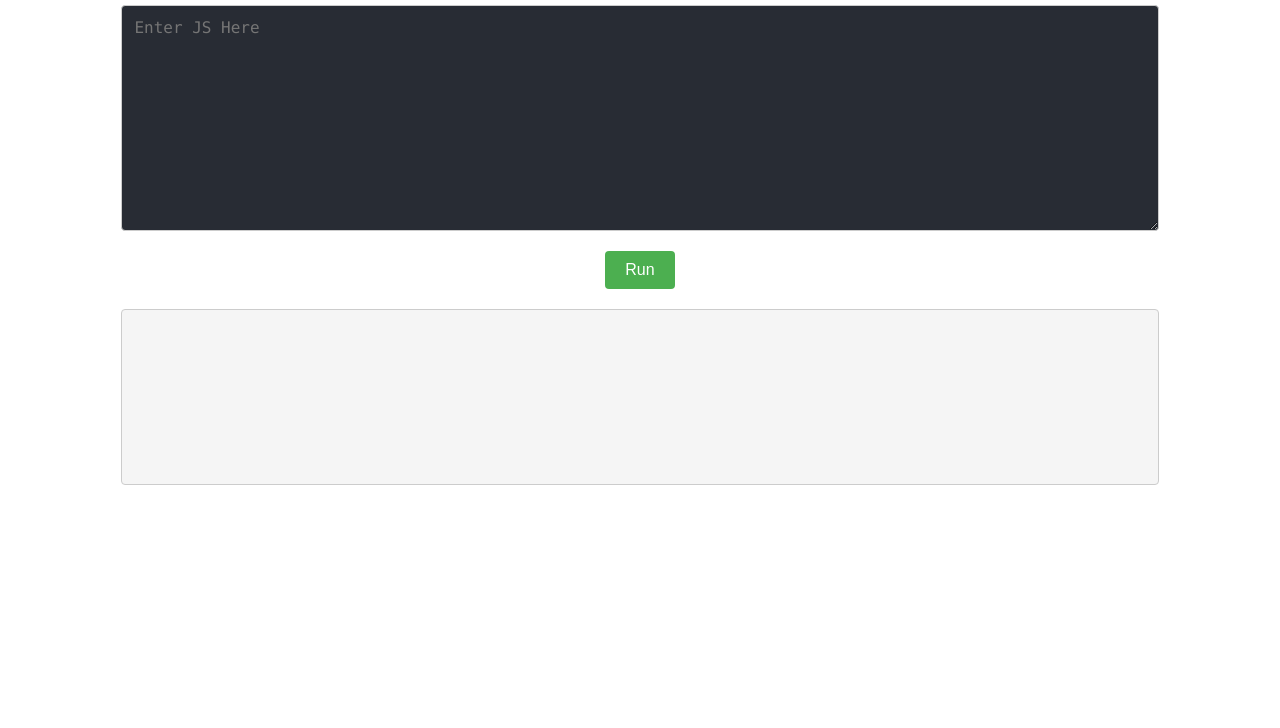
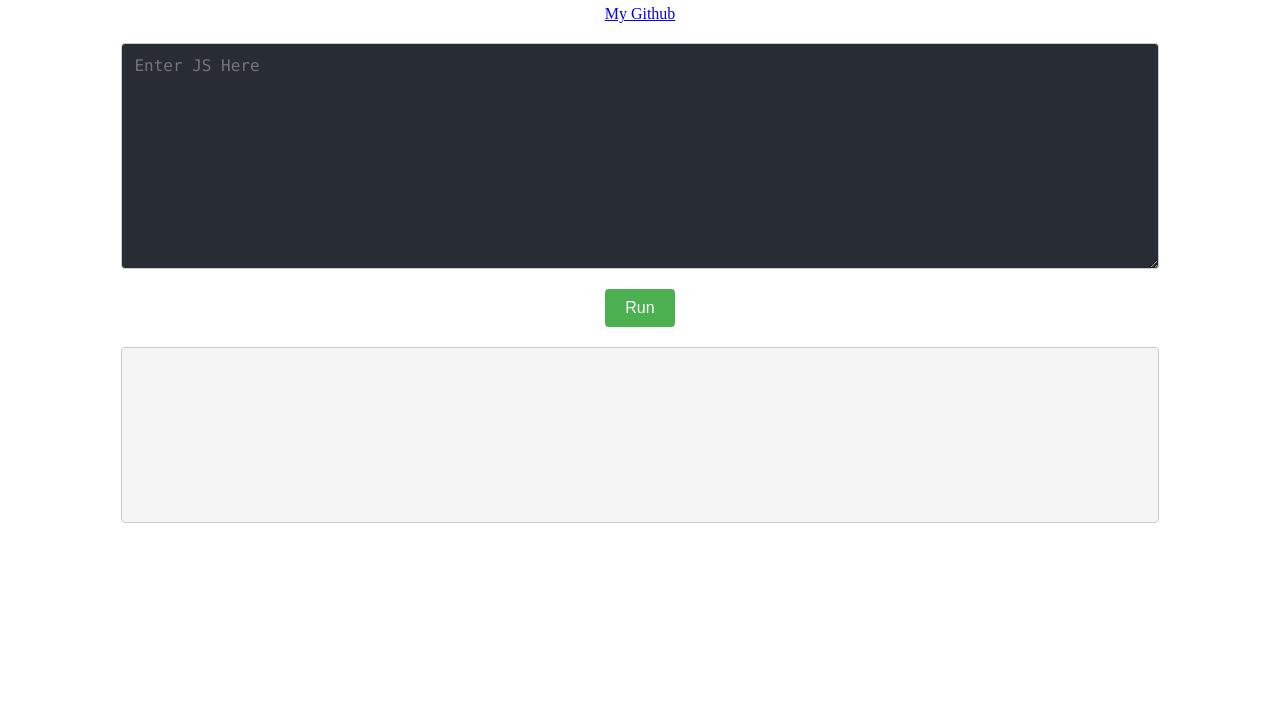
Before and after one commit to eman225511/Bypass, a plain HTML site: page index.html in a window 1280 px wide. Shown: the part 72-800 px from the top of the page. Drawn offline with Linux system fonts and the light colour scheme.

Commit message:
Update index.html

```diff
--- a/index.html
+++ b/index.html
@@ -10,6 +10,7 @@
 
 <body>
   <h1>Bypass By Eman</h1>
+  <a href="https://github.com/eman225511">My Github</a>
   <textarea id="input" placeholder="Enter JS Here"></textarea>
   <button id="run">Run</button>
   <pre id="console"></pre>
```
